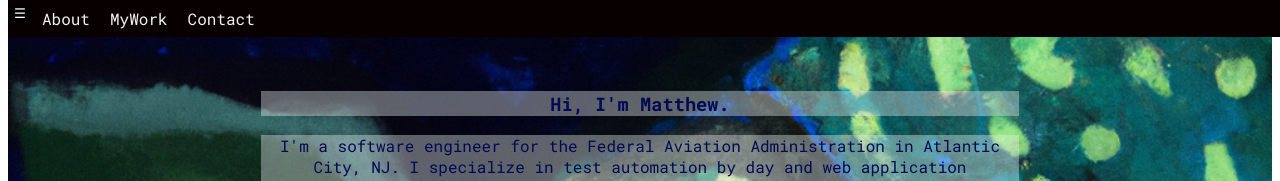
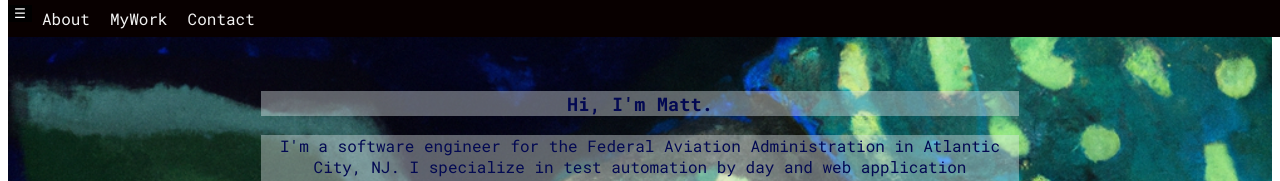
Before and after one commit to normy1979/mrflesher, a React (Create React App) app: page / in a window 1280 px wide. Shown: the top 181 px of the page. Built offline with nearby package versions, Linux system fonts and the light colour scheme.

Commit message:
changed name

```diff
--- a/src/components/Home.js
+++ b/src/components/Home.js
@@ -12,7 +12,7 @@ export default function Home() {
         {/* <img id="ease" className="overlay move" src={require('../assets/images/honu.png')} alt="honu"/> */}
         <Navbar/>
         <div className="bg-div">
-            <h3 className="bg-text">Hi, I'm Matthew.</h3>
+            <h3 className="bg-text">Hi, I'm Matt.</h3>
             <p className="bg-text">I'm a software engineer for the Federal Aviation Administration in Atlantic City, NJ.  I specialize in test automation by day and web application development by night.  I enjoy learning, improving my skills, and figuring things out.</p>
         </div>
     </div>
```
